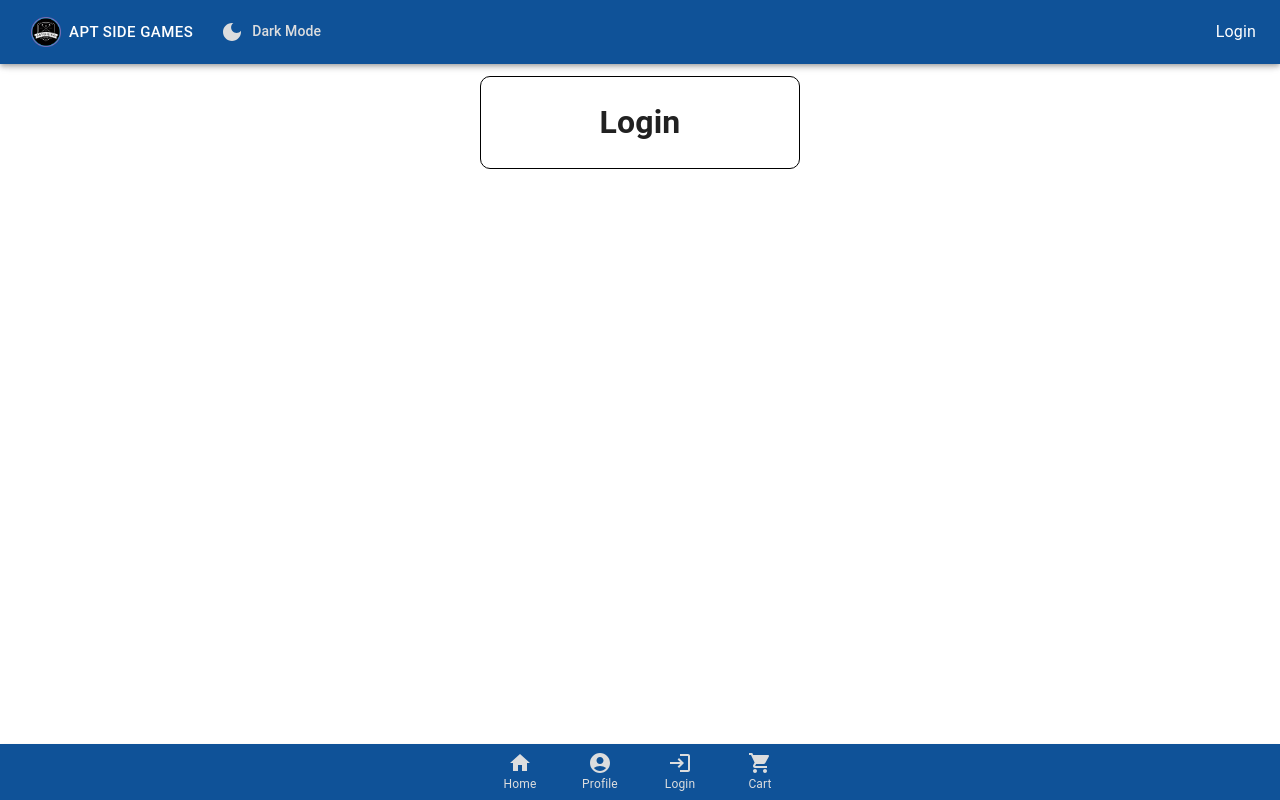
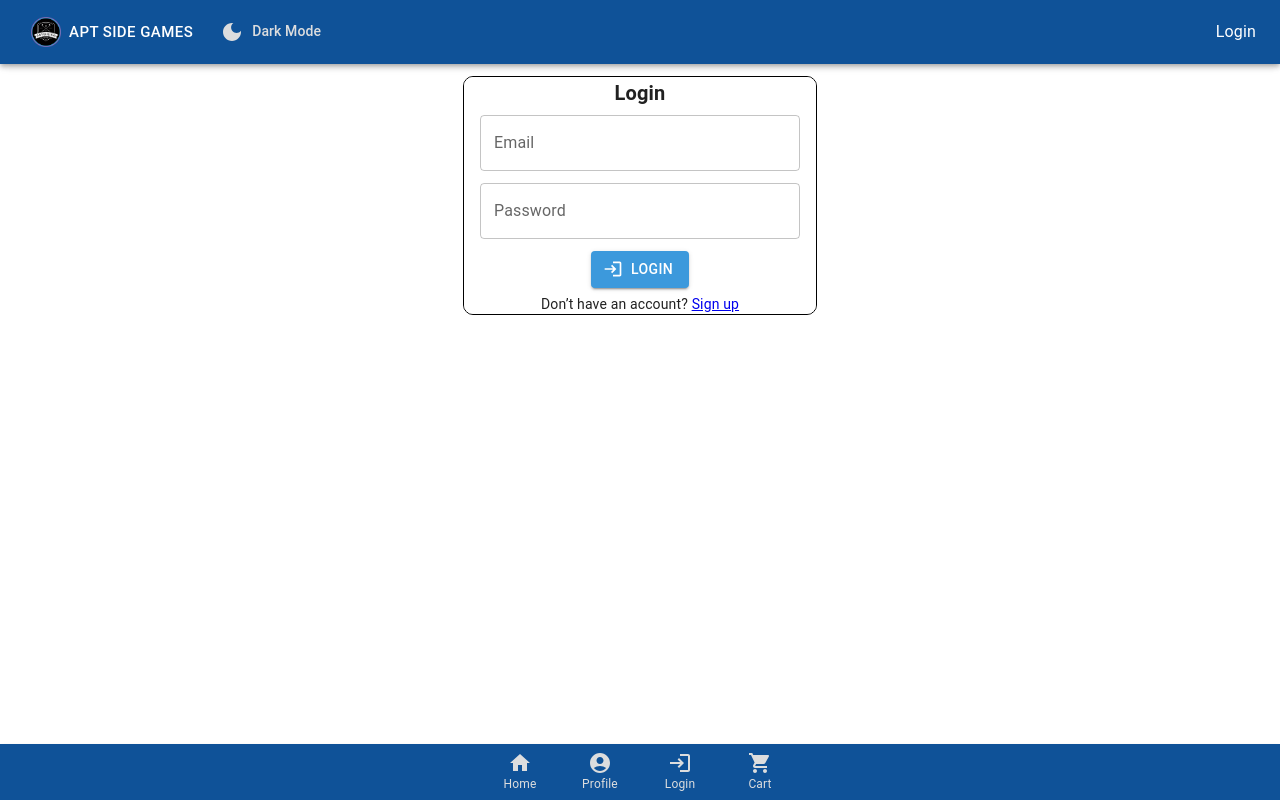
Before and after one commit to Old-Dead-One/APT_Side_Games-Accordian, a React (Vite) app in the folder frontend/: page /login in a window 1280 px wide. Built offline with nearby package versions, Linux system fonts and the light colour scheme.

Commit message:
Create Login page and add styling

```diff
--- a/frontend/package.json
+++ b/frontend/package.json
@@ -17,6 +17,7 @@
     "@mui/material": "^5.16.6",
     "@mui/styled-engine-sc": "^6.0.0-alpha.18",
     "react": "^18.3.1",
+    "react-auth-kit": "^3.1.3",
     "react-dom": "^18.3.1",
     "react-router-dom": "^6.26.0",
     "styled-components": "^6.1.12"
--- a/frontend/src/components/AutoCompleteForm.tsx
+++ b/frontend/src/components/AutoCompleteForm.tsx
@@ -107,8 +107,6 @@ const AutoCompleteForm: React.FC<AutoCompleteFormProps> = ({
                 expanded={expanded === "eventsummarypanel"}
                 onChange={onAccordionChange("eventsummarypanel")}
                 elevation={0}
-            // variant="outlined"
-            // sx={{ paddingTop: .5, paddingBottom: .5, }}
             >
                 <AccordionSummary
                     expandIcon={<ExpandMoreIcon />}
--- a/frontend/src/components/MuiLayout.tsx
+++ b/frontend/src/components/MuiLayout.tsx
@@ -20,10 +20,10 @@ const MuiLayout = ({ children }: { children: React.ReactNode }) => {
                     borderRadius: "10px",
                     boxSizing: "border-box",
                     width: "auto",
-                    minWidth: "320px",
+                    minWidth: "320px !important",
                     height: "auto",
-                    // paddingTop: 2,
                     marginTop: 2,
+                    marginBottom: 0,
                     overflow: "auto",
                     backgroundColor: theme.palette.background.paper,
                     color: theme.palette.text.primary,
--- a/frontend/src/components/SideGamesTable.tsx
+++ b/frontend/src/components/SideGamesTable.tsx
@@ -129,7 +129,7 @@ const SideGamesTable: React.FC<SideGamesTableProps> = ({
                     </TableRow>
                     <TableRow>
                         <TableCell colSpan={3}>
-                            <Stack direction="row" justifyContent="end">
+                            <Stack direction="row" justifyContent="center">
                                 <Button variant="contained" color="secondary" startIcon={<AddShoppingCartIcon />} onClick={onAddToCart}>
                                     Add to Cart
                                 </Button>
--- a/frontend/src/pages/Cart.tsx
+++ b/frontend/src/pages/Cart.tsx
@@ -9,8 +9,10 @@ const Cart: React.FC = () => {
     const { cartItems, removeFromCart } = useCart();
 
     return (
-        <Box>
-            <Typography variant="h6">Cart</Typography>
+        <Box sx={{ minWidth: 320 }}>
+            <Typography align="center" variant="h6" minWidth={320}>
+                <strong>Cart</strong>
+            </Typography>
             {cartItems.length === 0 && <Typography variant="caption">Your cart is empty</Typography>}
             <List>
                 {cartItems.map((item, key) => (
@@ -19,6 +21,7 @@ const Cart: React.FC = () => {
                             direction="column"
                             justifyContent="space-between"
                             alignItems="center"
+                            minWidth={320}
                         >
                             <Box
                                 sx={{
@@ -27,9 +30,9 @@ const Cart: React.FC = () => {
                                     borderRadius: "10px",
                                     boxSizing: "border-box",
                                     width: "auto",
-                                    minWidth: "320px",
                                     height: "auto",
                                     paddingLeft: 2,
+                                    paddingRight: 2,
                                     overflow: "auto",
                                 }}>
                                 <List>
--- a/frontend/src/pages/Login.tsx
+++ b/frontend/src/pages/Login.tsx
@@ -1,10 +1,80 @@
+import { useState } from "react";
+import { useNavigate } from "react-router-dom";
+import { TableContainer, Table, TableBody, TableRow, TableCell, TextField, Button, Typography, Paper, Alert, Stack, } from "@mui/material";
+import LoginIcon from "@mui/icons-material/Login";
 
-const Login = () => {
+const LoginPage = () => {
+    const [email, setEmail] = useState("");
+    const [password, setPassword] = useState("");
+    const [errorMessage, setErrorMessage] = useState<string | null>(null);
+    const navigate = useNavigate();
+
+    const handleLogin = () => {
+        // Simulate login validation. Replace this with real authentication logic.
+        if (email === "test@example.com" && password === "password") {
+            navigate("/home"); // Redirect to profile or home after successful login
+        } else {
+            setErrorMessage("Invalid email or password");
+        }
+    };
+
     return (
-        <div>
-            <h1>Login</h1>
-        </div>
-    )
-}
+        <TableContainer component={Paper} sx={{ maxWidth: 400 }}>
+            <Typography align="center" variant="h6">
+                <strong>Login</strong>
+            </Typography>
+            {errorMessage && (
+                <Alert severity="error">{errorMessage}</Alert>
+            )}
+            <Table sx={{ minWidth: 320 }} size="small" aria-label="login table">
+                <TableBody>
+                    <TableRow >
+                        <TableCell component="th" scope="row" sx={{ border: 0 }}>
+                            <TextField
+                                label="Email"
+                                variant="outlined"
+                                fullWidth
+                                value={email}
+                                onChange={(e) => setEmail(e.target.value)}
+                                type="email"
+                                sx={{ minWidth: 320 }}
+                            />
+                        </TableCell>
+                    </TableRow>
+                    <TableRow>
+                        <TableCell component="th" scope="row" sx={{ border: 0 }}>
+                            <TextField
+                                label="Password"
+                                variant="outlined"
+                                fullWidth
+                                value={password}
+                                onChange={(e) => setPassword(e.target.value)}
+                                type="password"
+                                sx={{ minWidth: 320 }}
+                            />
+                        </TableCell>
+                    </TableRow>
+                    <TableRow>
+                        <TableCell component="th" scope="row" sx={{ border: 0 }}>
+                            <Stack direction="row" justifyContent="center">
+                                <Button
+                                    startIcon={<LoginIcon />}
+                                    variant="contained"
+                                    color="secondary"
+                                    onClick={handleLogin}
+                                >
+                                    Login
+                                </Button>
+                            </Stack>
+                        </TableCell>
+                    </TableRow>
+                </TableBody>
+            </Table>
+            <Typography variant="body2" align="center">
+                Don’t have an account? <a href="/signup">Sign up</a>
+            </Typography>
+        </TableContainer>
+    );
+};
 
-export default Login
+export default LoginPage;
```
Also changed, not shown: frontend/src/components/AuthProvider.tsx (added), 1 other file (tests, documents, lock files or other folders).
